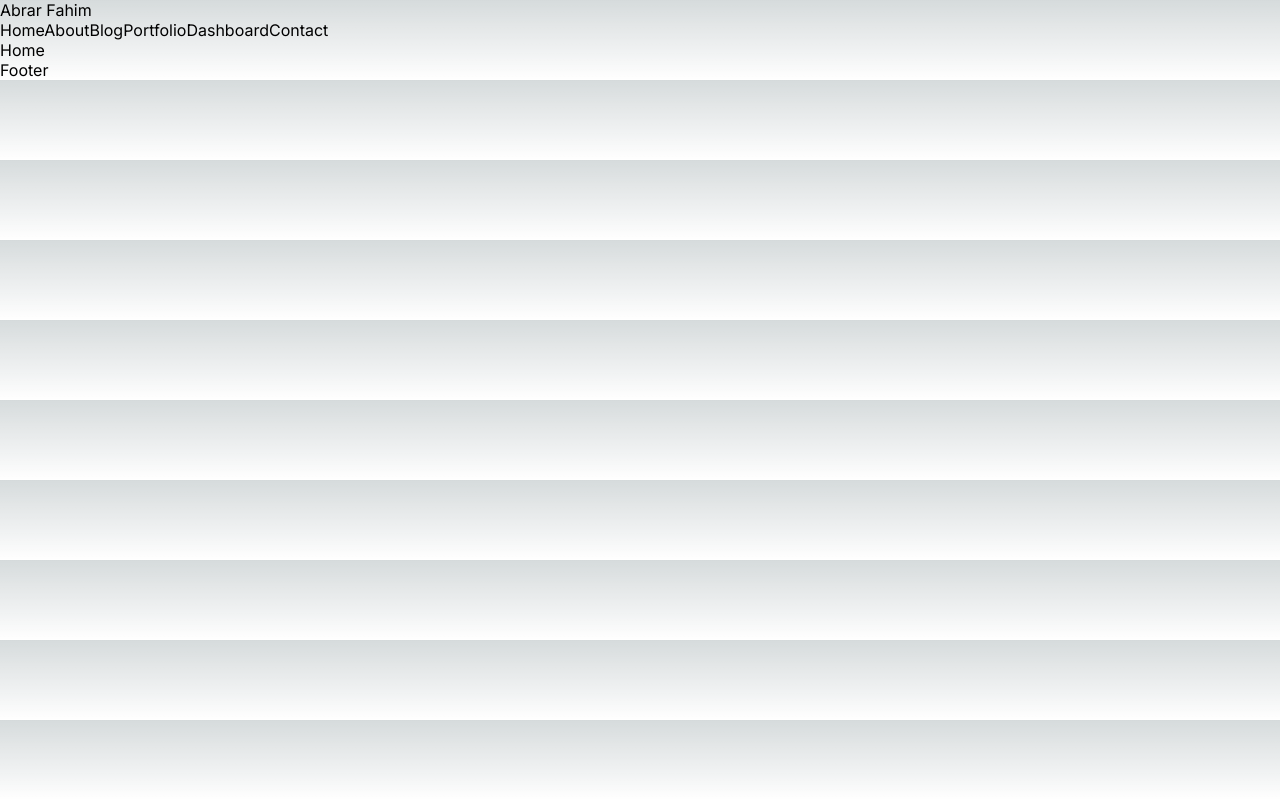
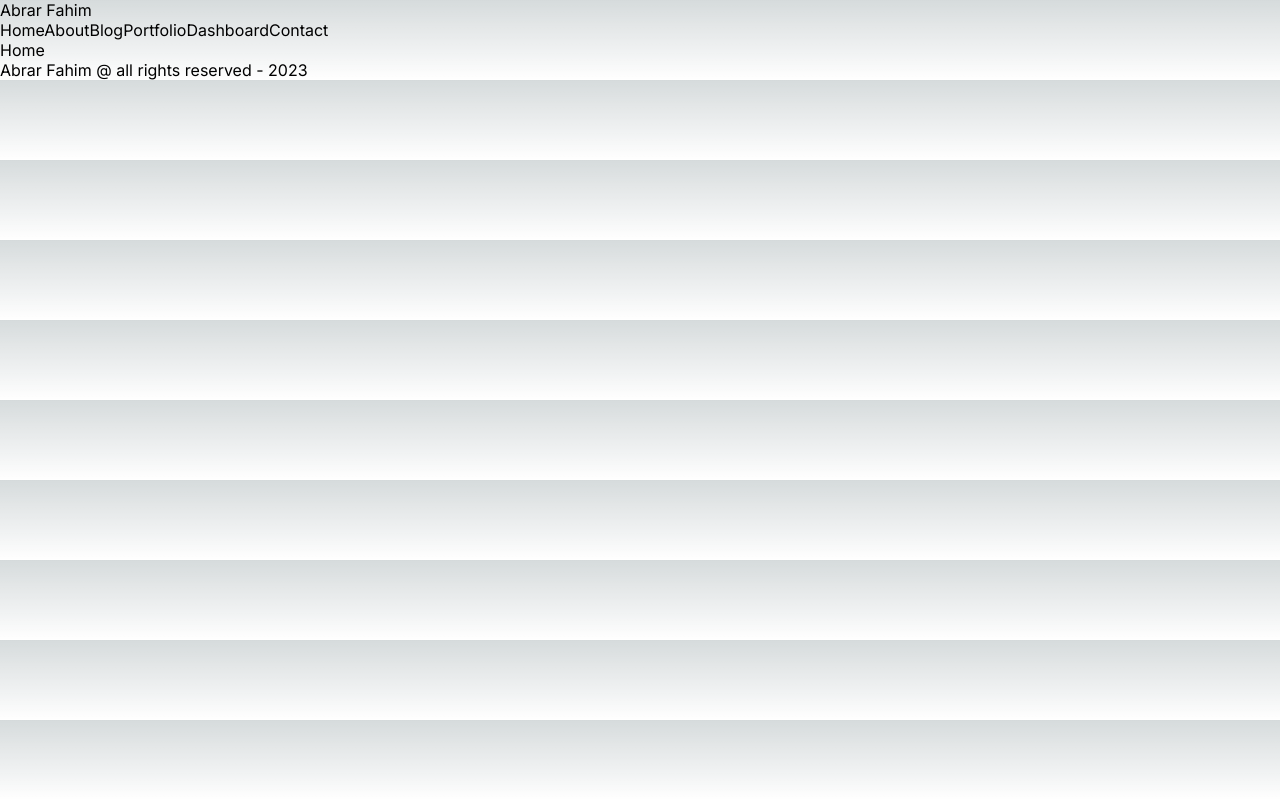
Before and after one commit to Abfahim21/next.js-project, a Next.js app: page / in a window 1280 px wide. Built offline with nearby package versions, Linux system fonts and the light colour scheme.

Commit message:
components

```diff
--- a/src/app/layout.js
+++ b/src/app/layout.js
@@ -3,7 +3,7 @@
 import { Inter } from 'next/font/google'
 import Footer from '@/components/footer/Footer'
 
-const inter = Inter({ subsets: ['latin'] })
+const inter = Inter({ subsets: ['latin',] })
 
 export const metadata = {
   title: 'Next.js Project by Abrar',
--- a/src/components/footer/Footer.js
+++ b/src/components/footer/Footer.js
@@ -2,7 +2,10 @@
 
 const Footer = () => {
   return (
-    <div>Footer</div>
+    <div>
+      <div>Abrar Fahim @ all rights reserved - 2023</div>
+      <div></div>
+    </div>
   )
 }
 
```
